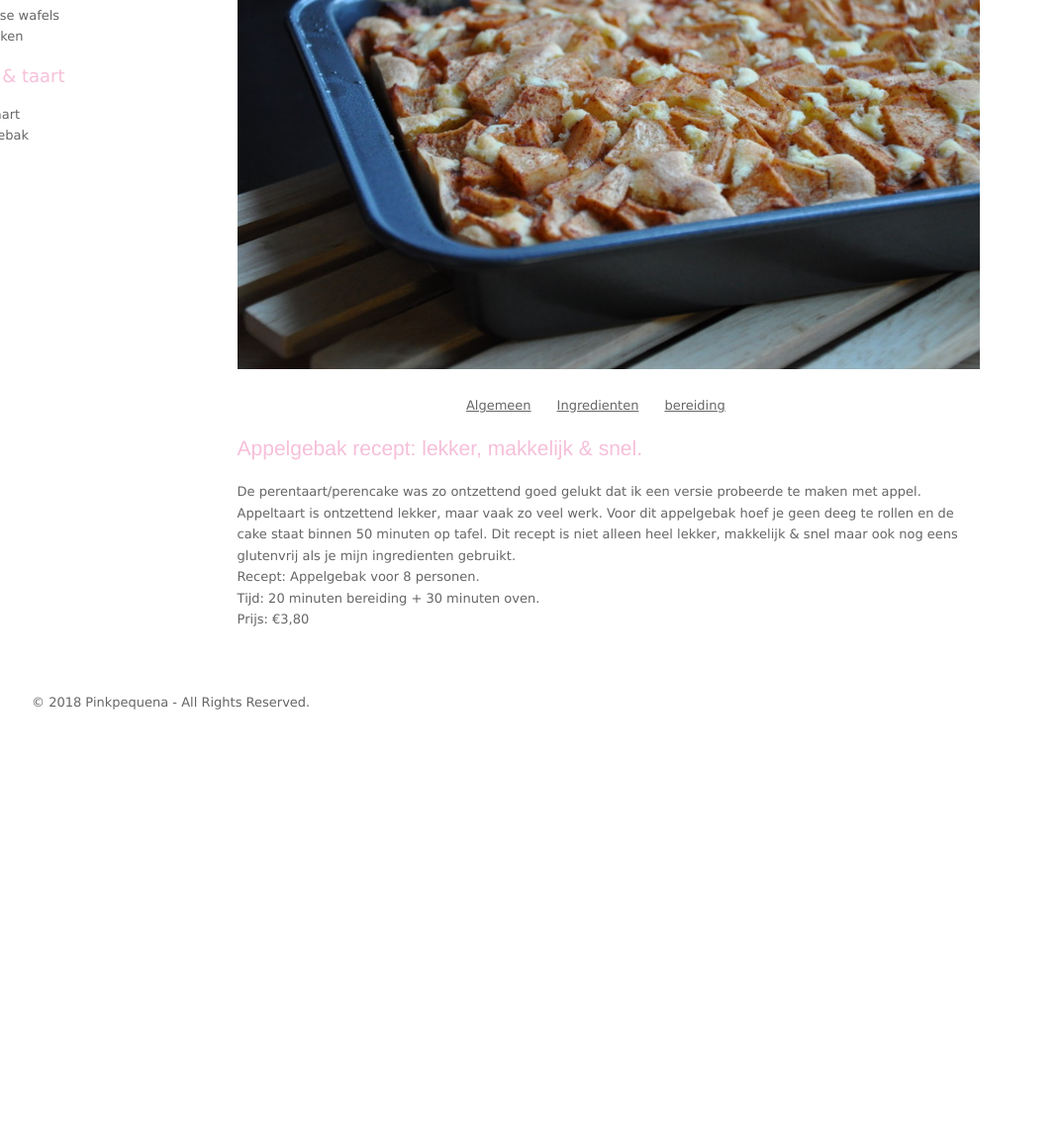
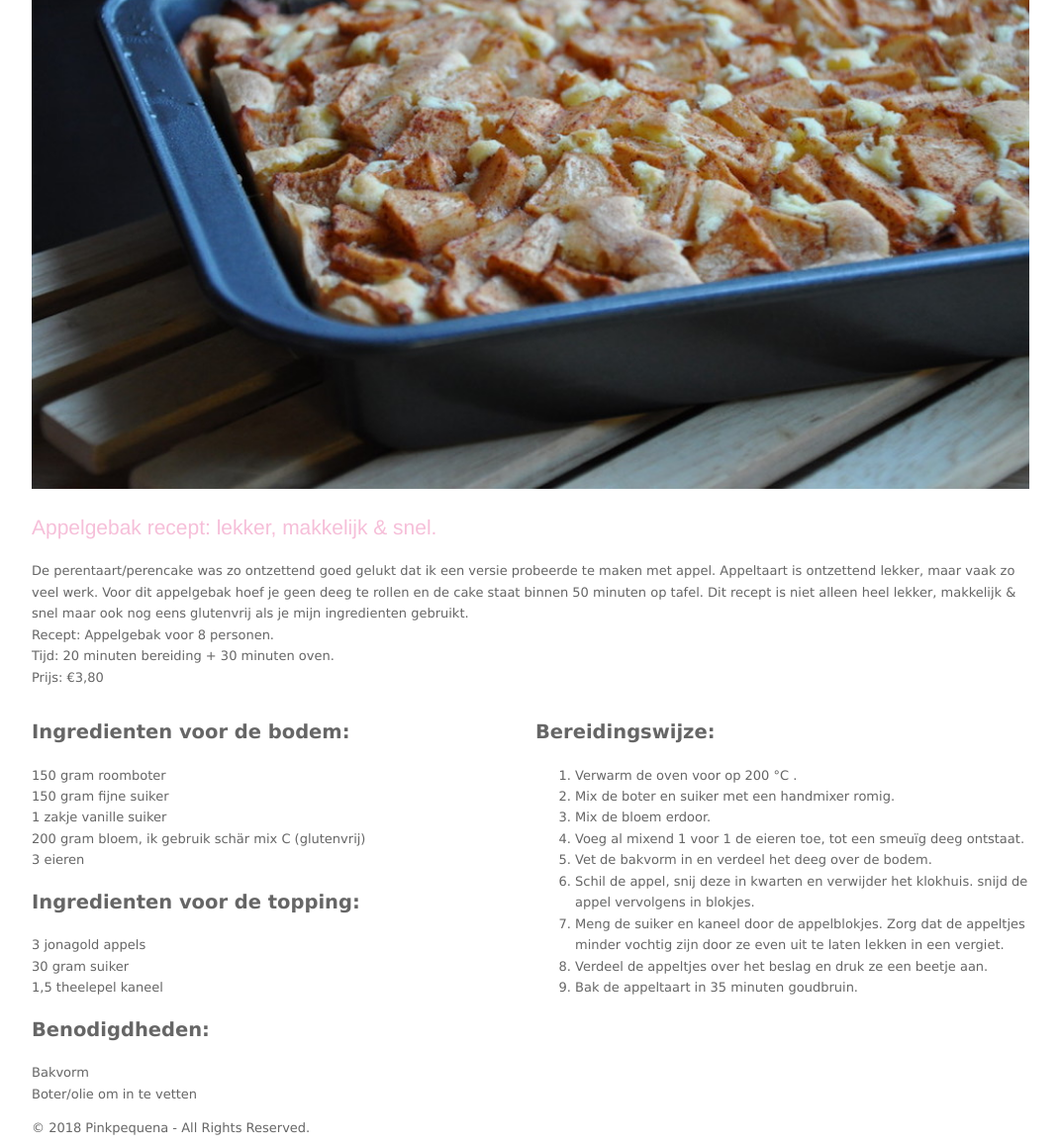
Before and after one commit to TiffanyvdHoven/recepten, a plain HTML site: page pagina.html in a window 1280 px wide. Shown: the part 353-1511 px from the top of the page at 99% size, without its empty margins (104-1175 px from the left). Before the commit the page ends 1082 px from the top, so only its background shows below. Drawn offline with Linux system fonts and the light colour scheme.

Commit message:
used grid on recepten page

```diff
--- a/css/style.css
+++ b/css/style.css
@@ -9,7 +9,7 @@ html {
   color: #666;
 }
 
-article {
+.articlehome {
   display: flex;
   flex-wrap: wrap;
   justify-content: center;
@@ -89,28 +89,14 @@ nav li {
   margin-right: 2em;
 }
 
+.center {
+  text-align: center;
+}
+
 /* radio box verwijderen*/
 
 input[type="radio"]{
 	display:none;
-}
-
-/* recepten pagina tabs */
-
-.tabp{
-	display:none;
-  width: 100%;
-}
-
-#toggle-tab1p:checked ~ #tab1p,#toggle-tab2p:checked ~ #tab2p,#toggle-tab3p:checked ~ #tab3p{
-  display:block;
-}
-
-.pagina {
-  text-decoration: underline;
-  margin-right: 2em;
-  margin-top: 2em;
-  display: inline-block;
 }
 
 /*  Media Queries  */
@@ -140,34 +126,42 @@ html {
   }
 
   .intro {
-    display: none;
+    display:none;
   }
+
+  .receptflex{
+    display: grid;
+    grid-template-columns: repeat(auto-fit, minmax(100px, 1fr));
+    grid-gap: 10px;
+  }
+
+  .ingredienten {
+    grid-column: span 2;
+  }
+
+  .bereiding {
+    grid-column: span 2;
+  }
+
 }
 
-@media (min-width: 1173px) {
-  .article,
-  .sidenav {
-    flex: auto;
-    padding: 50px;
+@media (min-width: 1300px) {
+  .receptmain {
+    display: grid;
+    grid-template-columns: 80px 1fr 80px;
   }
 
-  .article {
-    flex: 4;
+  .receptmain > * {
+    grid-column: 2;
+    min-width: 0;
   }
-
-  .sidenav {
-    display: inline;
-    flex: 1;
-    margin-left: -10em;
-  }
-
 }
 
 /*  mobiel arcodeon */
 
 @media (max-width: 769px) {
 
-article {
+.articlehome {
     flex-direction: column;
 }
 
--- a/pagina.html
+++ b/pagina.html
@@ -21,38 +21,13 @@
       </ul>
     </nav>
 
-    <main class='receptflex'>
-
-      <aside class='sidenav'>
-          <h2 class='home'>Cake &amp; Koeken</h2>
-          <h3> Koeken &amp; wafels</h3>
-          <ul>
-            <li> <a href=''> Flapjacks </a> </li>
-            <li> <a href=''>Brusselse wafels </a> </li>
-            <li> <a href=''> Eierkoeken </a> </li>
-          </ul>
-          <h3> Cake &amp; taart</h3>
-          <ul>
-            <li> <a href=''> Perentaart </a> </li>
-            <li> <a href=''> Appelgebak </a> </li>
-          </ul>
-      </aside>
+    <main class='receptmain'>
 
       <article class='article'>
 
           <img class='foto' src='img/glutenvrije-appelcake.jpg' alt='glutenvrije appelcake'>
 
-      <input type="radio" name="tabs" id="toggle-tab1p" checked="checked" />
-      <label for="toggle-tab1p" class='pagina'>Algemeen</label>
-
-      <input type="radio" name="tabs" id="toggle-tab2p" />
-      <label for="toggle-tab2p" class='pagina'>Ingredienten</label>
-
-      <input type="radio" name="tabs" id="toggle-tab3p" />
-      <label for="toggle-tab3p" class='pagina'>bereiding</label>
-
-
-      <section id="tab1p" class="tabp">
+      <section class='receptintro'>
             <h1> Appelgebak recept: lekker, makkelijk & snel. </h1>
             <p> De perentaart/perencake was zo ontzettend goed gelukt dat ik een versie probeerde te maken met appel.
             Appeltaart is ontzettend lekker, maar vaak zo veel werk. Voor dit appelgebak hoef je geen deeg te rollen en de cake staat binnen 50 minuten op tafel. Dit recept is niet alleen heel lekker, makkelijk & snel maar ook nog eens glutenvrij als je mijn ingredienten gebruikt. <br>
@@ -61,26 +36,35 @@
             Prijs: €3,80 </p>
       </section>
 
-      <section id='tab2p' class='tabp'>
-          <ul> <h2> Ingredienten voor de bodem: </h2>
-            <li> 150 gram roomboter</li>
+      <div class="receptflex">
+
+      <section class='ingredienten'>
+            <h2> Ingredienten voor de bodem: </h2>
+            <ul>
+              <li>150 gram roomboter</li>
               <li>150 gram fijne suiker</li>
               <li>1 zakje vanille suiker</li>
               <li>200 gram bloem, ik gebruik schär mix C (glutenvrij)</li>
               <li>3 eieren</li>
+            </ul>
 
-            <ul><h2>Ingredienten voor de topping:</h2>
+            <h2>Ingredienten voor de topping:</h2>
+            <ul>
               <li>3 jonagold appels</li>
               <li>30 gram suiker</li>
-            <li>1,5 theelepel kaneel</li> </ul>
+              <li>1,5 theelepel kaneel</li>
+            </ul>
 
-            <ul><h2>Benodigdheden:</h2>
+            <h2>Benodigdheden:</h2>
+            <ul>
               <li>Bakvorm</li>
-            <li>Boter/olie om in te vetten</li></ul>
+              <li>Boter/olie om in te vetten</li>
+            </ul>
       </section>
 
-      <section id="tab3p" class="tabp">
-          <ol> <h2> Bereidingswijze:</h2>
+      <section class='bereiding'>
+        <h2> Bereidingswijze:</h2>
+          <ol>
             <li>Verwarm de oven voor op 200 °C .</li>
             <li>Mix de boter en suiker met een handmixer romig.</li>
             <li>Mix de bloem erdoor.</li>
@@ -89,8 +73,11 @@
             <li>Schil de appel, snij deze in kwarten en verwijder het klokhuis. snijd de appel vervolgens in blokjes.</li>
             <li>Meng de suiker en kaneel door de appelblokjes. Zorg dat de appeltjes minder vochtig zijn door ze even uit te laten lekken in een vergiet.</li>
             <li>Verdeel de appeltjes over het beslag en druk ze een beetje aan.</li>
-            <li>Bak de appeltaart in 35 minuten goudbruin.</li> </ol>
+            <li>Bak de appeltaart in 35 minuten goudbruin.</li>
+          </ol>
       </section>
+
+      </div>
 
       </article>
 
```
Also changed, not shown: index.html (+1 -1 lines). Lines whose indentation alone changed are shown as unchanged.
